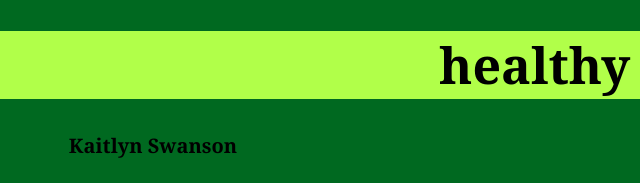
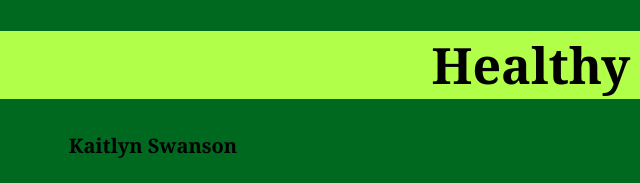
Before and after one commit to kaitlynswanson/project4, a plain HTML site: page index.html in a window 1280 px wide. Shown: the part 206-389 px from the top of the page, 487-1127 px from the left. Drawn offline with Linux system fonts and the light colour scheme; files whose address does not match are found by name.

Commit message:
Add files via upload

```diff
--- a/index.html
+++ b/index.html
@@ -5,7 +5,7 @@
   <body>
 		<h1 style="text-align:left">Fast Food</h1>
 		<h1><center>VS</center></h1>
-		<h1 style="text-align:right">healthy Food!</h1>
+		<h1 style="text-align:right">Healthy Food!</h1>
 	    <h4><center>Kaitlyn Swanson</center></h4>
 	<link href="stylesheet.css" type="text/css" rel="stylesheet">
 	<body background="Images/background.jpg">
```
Also changed, not shown: images/foodtable.jpg (added), images/fruitsalad.jpg (added), images/healthysalad.jpg (added), images/salad.jpg (added), images/veggies.jpg (added).
